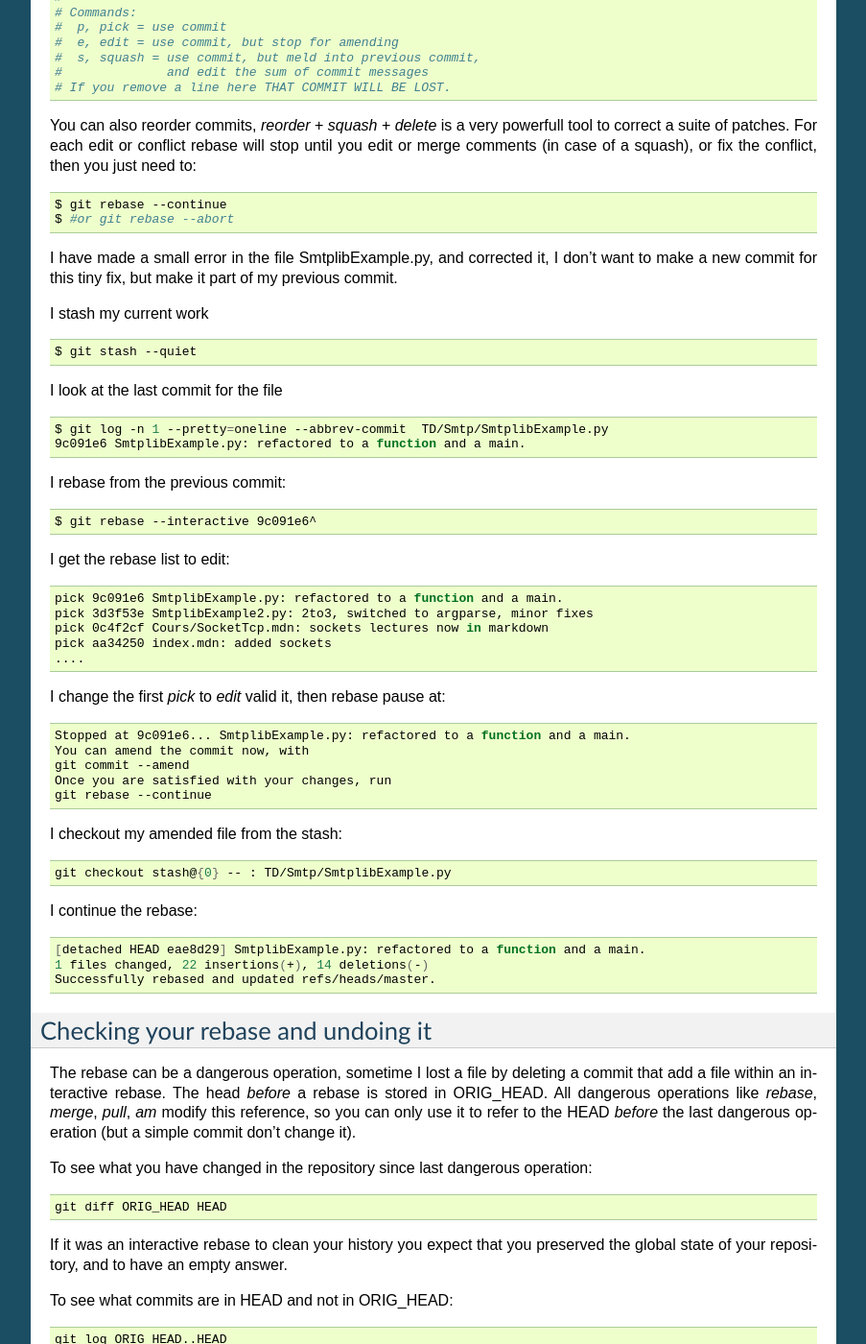
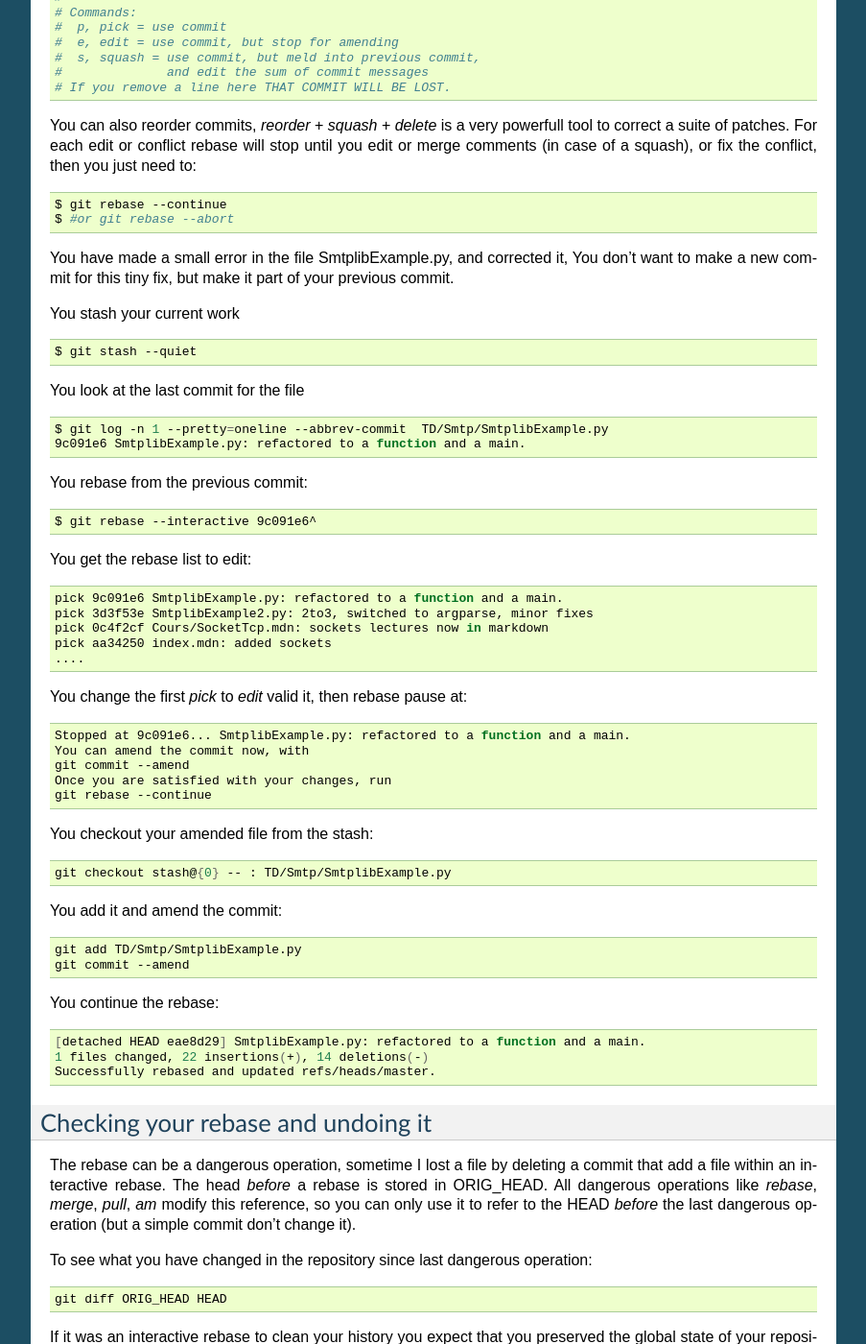
Before and after one commit to marczz/git-memo, a Sphinx documentation site: the page built from source/error_fix.rst, in a window 1280 px wide and 1400 px high, scrolled down 1422 px. Shown: the whole window at 96% size, without its empty margins (198-1101 px from the left). Built offline with Sphinx 7.4.7, drawn with Linux system fonts in a browser that asks for light colours.

Commit message:
source/error_fix.rst: small fix    - forgotten "add" in rebase

```diff
--- a/source/error_fix.rst
+++ b/source/error_fix.rst
@@ -126,28 +126,28 @@ the conflict, then you just need to::
     git rebase --continue
     git stash pop
 
-I have made a small error in the file SmtplibExample.py, and corrected
-it, I don't want to make a new commit for this tiny fix, but make it
-part of my previous commit.
+You have made a small error in the file SmtplibExample.py, and corrected
+it, You don't want to make a new commit for this tiny fix, but make it
+part of your previous commit.
 
-I stash my current work
+You stash your current work
 
 ::
 
     $ git stash --quiet
 
-I look at the last commit for the file
+You look at the last commit for the file
 
 ::
 
     $ git log -n 1 --pretty=oneline --abbrev-commit  TD/Smtp/SmtplibExample.py
     9c091e6 SmtplibExample.py: refactored to a function and a main.
 
-I rebase from the previous commit::
+You rebase from the previous commit::
 
   $ git rebase --interactive 9c091e6^
 
-I get the rebase list to edit::
+You get the rebase list to edit::
 
   pick 9c091e6 SmtplibExample.py: refactored to a function and a main.
   pick 3d3f53e SmtplibExample2.py: 2to3, switched to argparse, minor fixes
@@ -155,7 +155,7 @@ I get the rebase list to edit::
   pick aa34250 index.mdn: added sockets
   ....
 
-I change the first *pick* to *edit* valid it, then rebase pause at::
+You change the first *pick* to *edit* valid it, then rebase pause at::
 
   Stopped at 9c091e6... SmtplibExample.py: refactored to a function and a main.
   You can amend the commit now, with
@@ -163,11 +163,17 @@ I change the first *pick* to *edit* valid it, then rebase pause at::
   Once you are satisfied with your changes, run
   git rebase --continue
 
-I checkout my amended file from the stash::
+You checkout your amended file from the stash::
 
     git checkout stash@{0} -- : TD/Smtp/SmtplibExample.py
 
-I continue the rebase::
+You add it and amend the commit::
+
+    git add TD/Smtp/SmtplibExample.py
+    git commit --amend
+
+
+You continue the rebase::
 
   [detached HEAD eae8d29] SmtplibExample.py: refactored to a function and a main.
   1 files changed, 22 insertions(+), 14 deletions(-)
```
